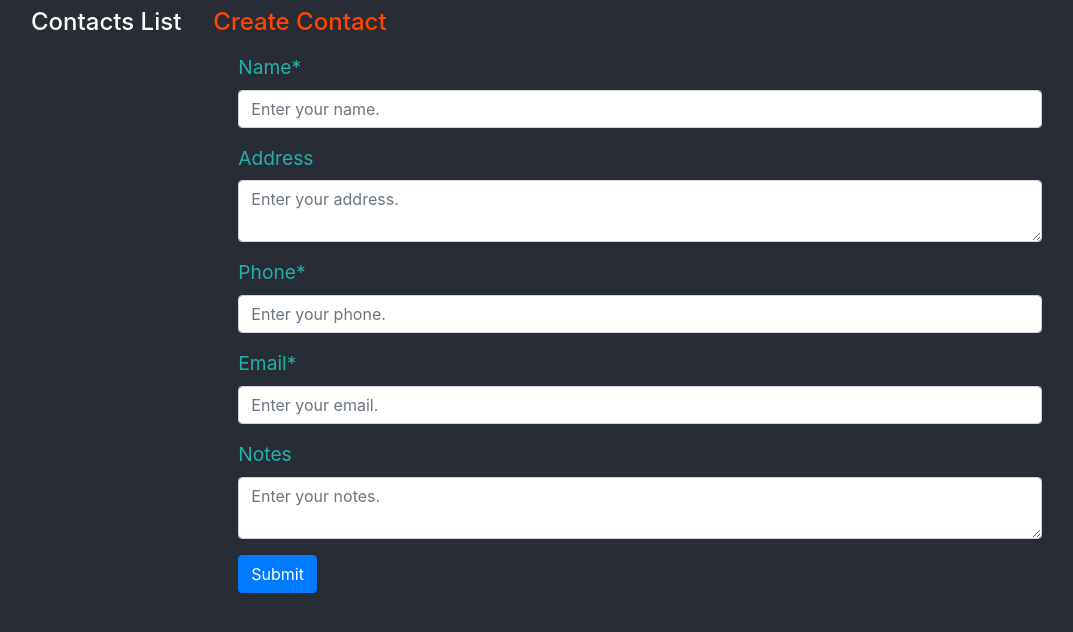
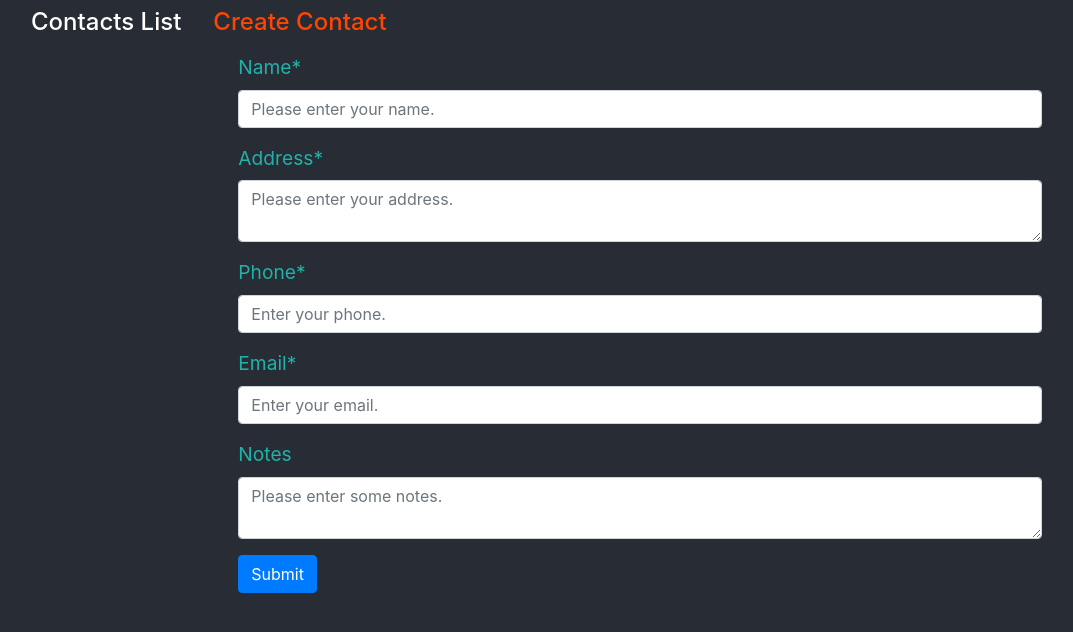
Before and after one commit to pankajspace/contacts-react, a React (Create React App) app: page /contacts/create in a window 1280 px wide. Shown: the top 632 px of the page, without its empty margins (0-1073 px from the left). Built offline with nearby package versions, Linux system fonts and the light colour scheme.

Commit message:
Created reusable TextArea and TextField components.

```diff
--- /dev/null
+++ b/src/components/common/TextArea.js
@@ -0,0 +1,31 @@
+import React from 'react';
+
+const TextArea = (props) => {
+
+    const renderErrorMessage = () => {
+        if (props.data.isRequired && props.data.isError) {
+            return (
+                <div className="alert alert-danger" role="alert">
+                    {props.data.errorMessage}
+                </div>
+            )
+        }
+    }
+
+    return (
+        <React.Fragment>
+            <label htmlFor={props.data.name}>
+                {props.data.label}
+                {props.data.isRequired ? "*" : null}
+            </label>
+            <textarea value={props.data.value}
+                onChange={props.data.handleInputChange}
+                className={props.data.className} name={props.data.name}
+                id={props.data.name} placeholder={props.data.placeholder}
+            />
+            {renderErrorMessage()}
+        </React.Fragment>
+    )
+}
+
+export default TextArea;
--- /dev/null
+++ b/src/components/common/TextField.js
@@ -0,0 +1,28 @@
+import React from 'react';
+
+const TextField = (props) => {
+
+    const renderErrorMessage = () => {
+        if (props.data.isRequired && props.data.isError) {
+            return (
+                <div className="alert alert-danger" role="alert">
+                    {props.data.errorMessage}
+                </div>
+            )
+        }
+    }
+
+    return (
+        <React.Fragment>
+            <label htmlFor={props.data.name}>{props.data.label}*</label>
+            <input type="text" value={props.data.value}
+                onChange={props.data.handleInputChange}
+                className={props.data.className} name={props.data.name}
+                id={props.data.name} placeholder={props.data.placeholder}
+            />
+            {renderErrorMessage()}
+        </React.Fragment>
+    )
+}
+
+export default TextField;
--- a/src/components/contacts/ContactsCreate.js
+++ b/src/components/contacts/ContactsCreate.js
@@ -3,6 +3,8 @@ import React from 'react';
 import styles from './ContactCreate.module.css';
 
 import * as CONSTANTS from '../../constants/constants';
+import TextField from '../common/TextField';
+import TextArea from '../common/TextArea';
 
 const ContactCreate = (props) => {
 
@@ -29,23 +31,37 @@ const ContactCreate = (props) => {
             <div className="col-sm-8 offset-sm-2">
                 {renderMessage()}
                 <div className="form-group">
-                    <label htmlFor="name">{CONSTANTS.name}*</label>
-                    <input type="text" value={props.formData.name}
-                        onChange={props.handleInputChange}
-                        className="form-control" name="name" id="name" placeholder="Enter your name."
+                    <TextField
+                        data={
+                            {
+                                handleInputChange: props.handleInputChange,
+                                placeholder: CONSTANTS.namePlaceholder,
+                                label: CONSTANTS.name,
+                                name: "name",
+                                value: props.formData.name,
+                                isRequired: true,
+                                isError: props.validationFlags.nameError,
+                                errorMessage: CONSTANTS.nameError,
+                                className: "form-control"
+                            }
+                        }
                     />
-                    {
-                        props.validationFlags.nameError ?
-                            <div className="alert alert-danger" role="alert">
-                                {CONSTANTS.nameError}
-                            </div> : null
-                    }
                 </div>
                 <div className="form-group">
-                    <label htmlFor="address">{CONSTANTS.address}</label>
-                    <textarea value={props.formData.address}
-                        onChange={props.handleInputChange}
-                        className="form-control" name="address" id="address" placeholder="Enter your address."
+                    <TextArea
+                        data={
+                            {
+                                handleInputChange: props.handleInputChange,
+                                placeholder: CONSTANTS.addressPlaceholder,
+                                label: CONSTANTS.address,
+                                name: "address",
+                                value: props.formData.address,
+                                isRequired: true,
+                                isError: props.validationFlags.addressError,
+                                errorMessage: CONSTANTS.addressError,
+                                className: "form-control"
+                            }
+                        }
                     />
                 </div>
                 <div className="form-group">
@@ -75,10 +91,23 @@ const ContactCreate = (props) => {
                     }
                 </div>
                 <div className="form-group">
-                    <label htmlFor="notes">{CONSTANTS.notes}</label>
+                    {/* <label htmlFor="notes">{CONSTANTS.notes}</label>
                     <textarea value={props.formData.notes}
                         onChange={props.handleInputChange}
                         className="form-control" name="notes" id="notes" placeholder="Enter your notes."
+                    /> */}
+                    <TextArea
+                        data={
+                            {
+                                handleInputChange: props.handleInputChange,
+                                placeholder: CONSTANTS.notesPlaceholder,
+                                label: CONSTANTS.notes,
+                                name: "notes",
+                                value: props.formData.notes,
+                                isRequired: false,
+                                className: "form-control"
+                            }
+                        }
                     />
                 </div>
                 <button onClick={props.handleSubmit} className="btn btn-primary">{CONSTANTS.submit}</button>
--- a/src/constants/constants.js
+++ b/src/constants/constants.js
@@ -8,5 +8,10 @@ export const submit = "Submit";
 export const formSuccess = "Contact created successfully! You can enter new data again!";
 export const formError = "Contact not created! Please enter correct data again!";
 export const nameError = "Please enter your name.";
+export const addressError = "Please enter your address.";
 export const phoneError = "Please enter your phone.";
 export const emailError = "Please enter your valid email address.";
+
+export const namePlaceholder = "Please enter your name.";
+export const addressPlaceholder = "Please enter your address.";
+export const notesPlaceholder = "Please enter some notes.";
--- a/src/container/Contacts.js
+++ b/src/container/Contacts.js
@@ -23,6 +23,7 @@ class Contacts extends Component {
             },
             validationFlags: {
                 nameError: false,
+                addressError: false,
                 phoneError: false,
                 emailError: false
             },
@@ -40,6 +41,7 @@ class Contacts extends Component {
             },
             validationFlags: {
                 nameError: false,
+                addressError: false,
                 phoneError: false,
                 emailError: false
             },
@@ -49,11 +51,16 @@ class Contacts extends Component {
 
     validateContactsForm = (formData) => {
         let nameError = false;
+        let addressError = false;
         let phoneError = false;
         let emailError = false;
 
         if (formData.name.trim().length === 0) {
             nameError = true;
+        }
+
+        if (formData.address.trim().length === 0) {
+            addressError = true;
         }
 
         if (formData.phone.trim().length === 0) {
@@ -64,11 +71,12 @@ class Contacts extends Component {
             emailError = true;
         }
 
-        if (nameError || phoneError || emailError) {
+        if (nameError|| addressError || phoneError || emailError) {
             this.setState({
                 submitSuccess: false,
                 validationFlags: {
                     nameError: nameError,
+                    addressError: addressError,
                     phoneError: phoneError,
                     emailError: emailError
                 }
@@ -93,6 +101,7 @@ class Contacts extends Component {
             },
             validationFlags: {
                 nameError: false,
+                addressError: false,
                 phoneError: false,
                 emailError: false
             },
```
